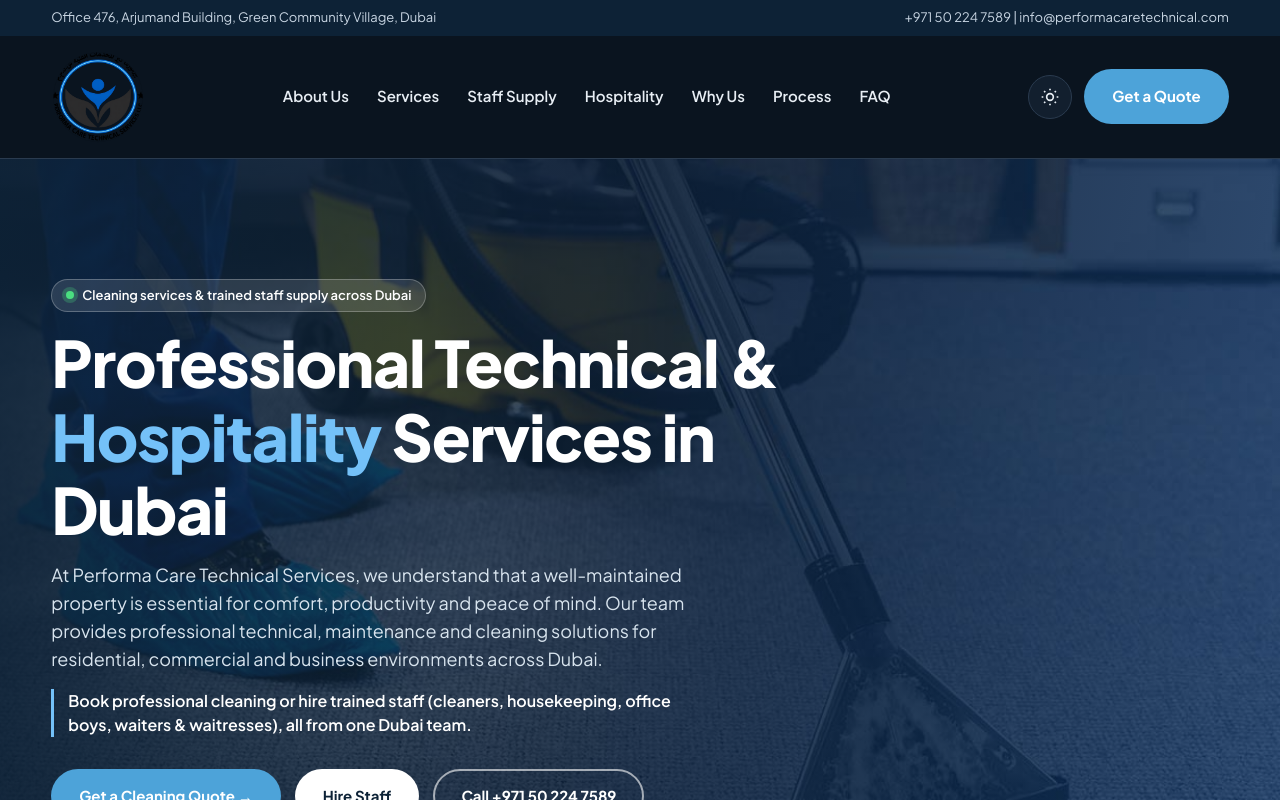
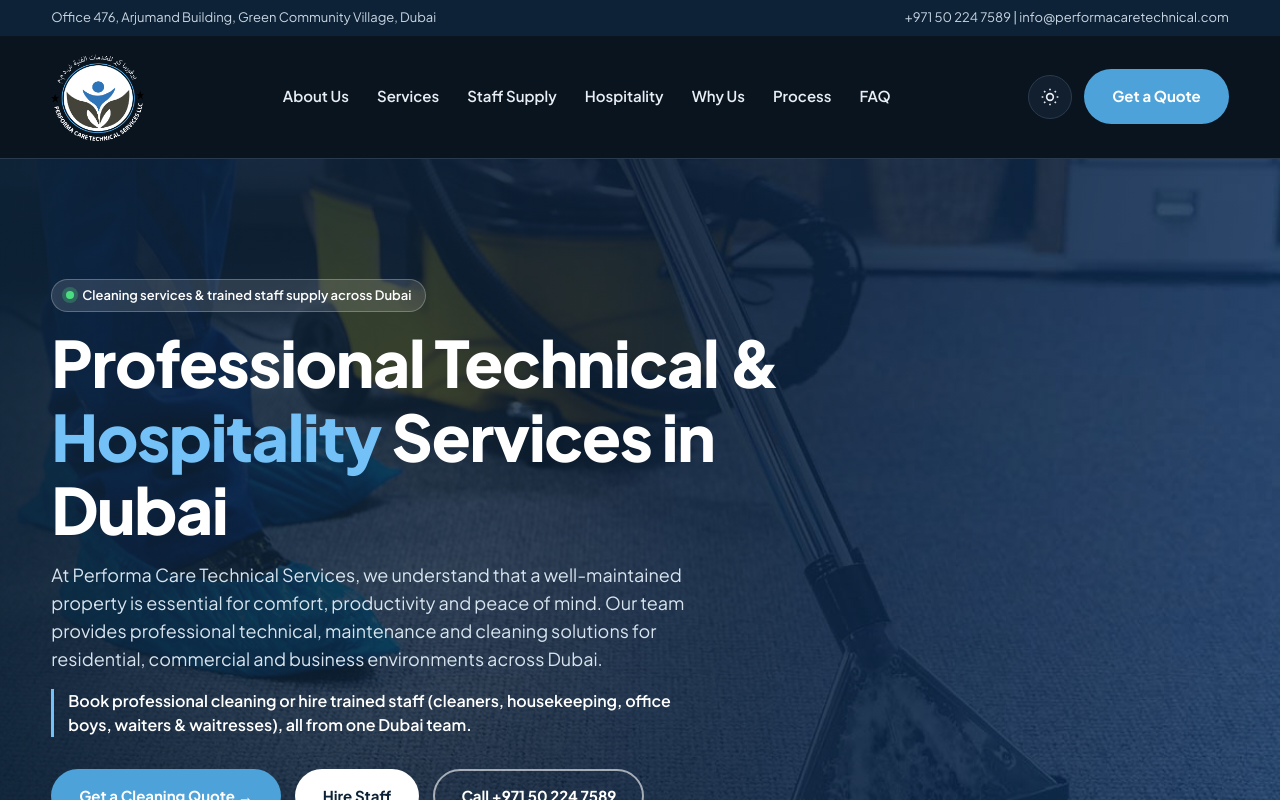
Before and after one commit to AbdlReman/performacaretechnical, a Next.js app: page / in a window 1280 px wide. Both pictures are taken after a click on the button "Switch to dark mode". Shown: the top 800 px of the page. Built offline with nearby package versions, Linux system fonts and the light colour scheme.

Commit message:
set white logo indark mode

```diff
--- a/src/components/SiteHeader.tsx
+++ b/src/components/SiteHeader.tsx
@@ -42,7 +42,15 @@ export default function SiteHeader() {
                 alt="Performa Care logo"
                 width={94}
                 height={94}
-                className="object-contain w-[84px] h-[84px] sm:w-[94px] sm:h-[94px]"
+                className="object-contain w-[84px] h-[84px] sm:w-[94px] sm:h-[94px] dark:hidden"
+                priority
+              />
+              <Image
+                src="/images/logo-white-01.png"
+                alt="Performa Care logo"
+                width={94}
+                height={94}
+                className="object-contain w-[84px] h-[84px] sm:w-[94px] sm:h-[94px] hidden dark:block"
                 priority
               />
             </Link>
```
